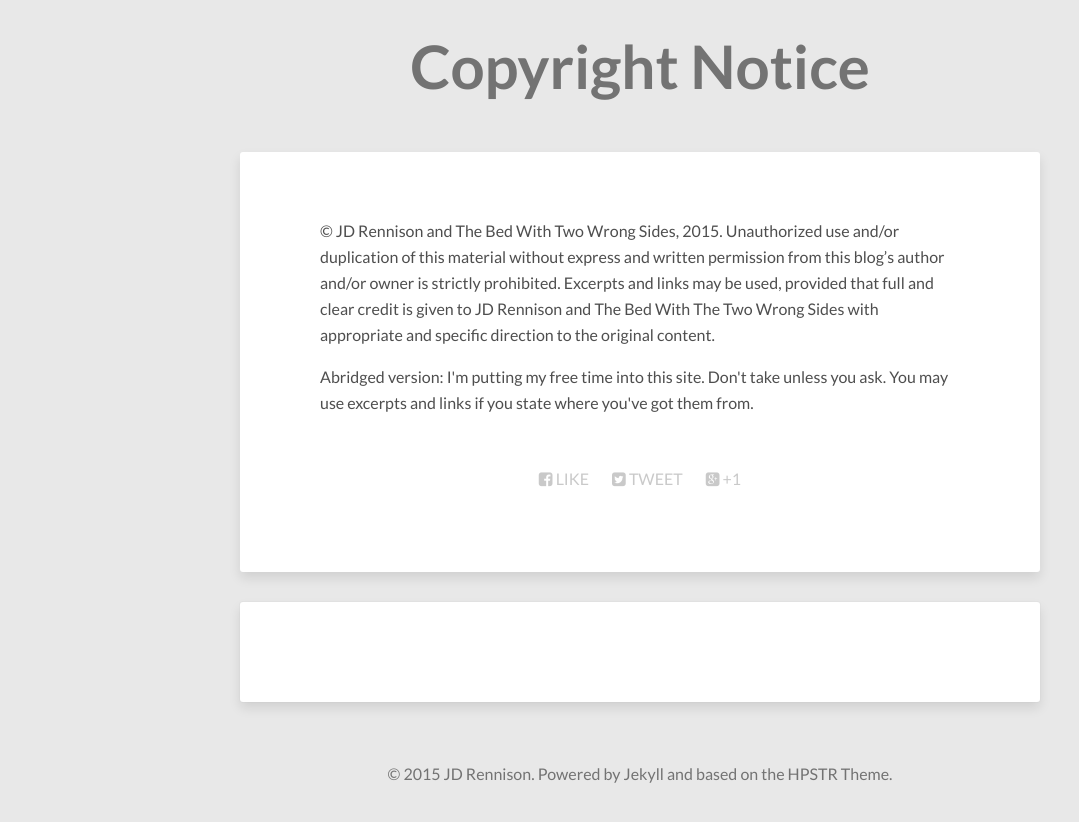
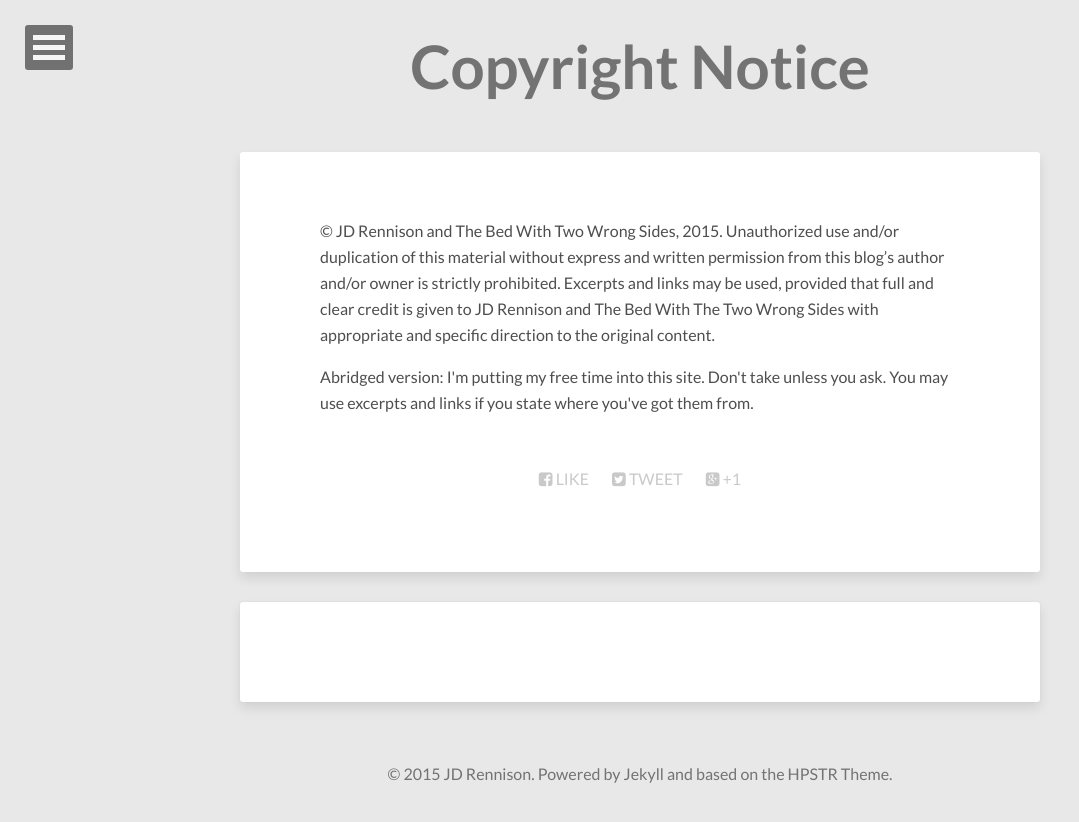
Before and after one commit to jdrennison/thegrumpygrumbler, a Jekyll site: the page built from copyright-notice/index.html, in a window 1280 px wide. Shown: the top 822 px of the page, without its empty margins (0-1079 px from the left). Built offline with Jekyll 4.4.1, drawn with Linux system fonts in a browser that asks for light colours; nearby versions of some CDN libraries.

Commit message:
fixed small nav menu to appear only in individual posts when pages are full

```diff
--- a/_sass/_dl-menu.scss
+++ b/_sass/_dl-menu.scss
@@ -1,3 +1,9 @@
+#post-index .dl-menuwrapper {
+	@media screen and (min-width: #{$navbarwidththreshold}) {
+		display: none;
+	}
+}
+
 .dl-menuwrapper {
 	width: 100%;
 	position: absolute;
@@ -15,10 +21,6 @@
 		max-width: 175px;
 		top: 25px;
 		left: 25px;
-	}
-
-	@media screen and (min-width: #{$navbarwidththreshold}) {
-		display: none;
 	}
 
 	button {
```
